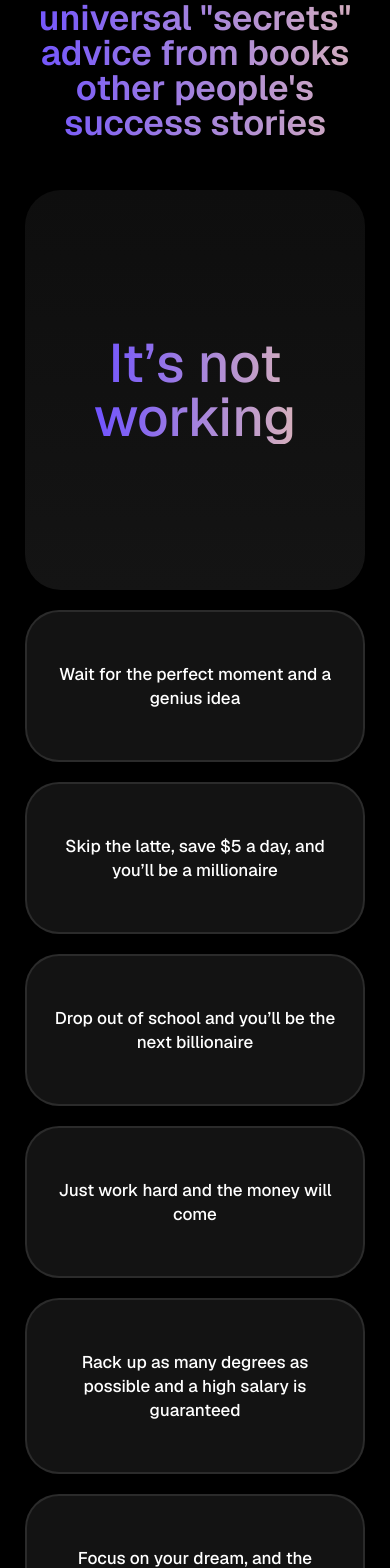
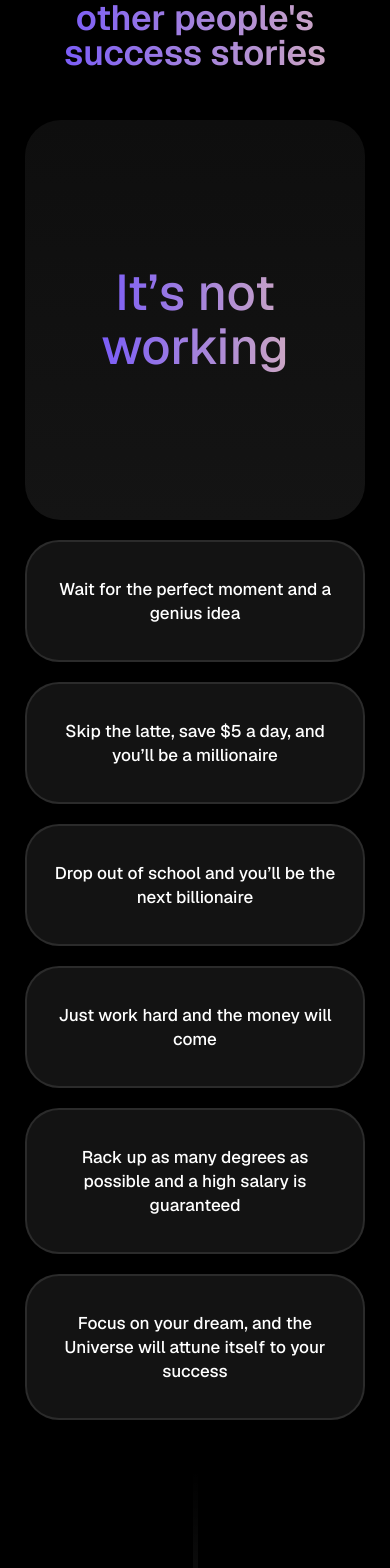
Before and after one commit to selbibegiyeva1/road-to-millionaire, a React (Vite) app: page / in a window 390 px wide. Shown: the part 4800-6368 px from the top of the page. Built offline with nearby package versions, Linux system fonts and the light colour scheme.

Commit message:
small changes

```diff
--- a/src/blocks/HowItWorks.jsx
+++ b/src/blocks/HowItWorks.jsx
@@ -21,7 +21,7 @@ function HowItWorks() {
 
     useEffect(() => {
         if (!triggerRef.current || !wordRefs.current.length) return;
-        if (window.innerWidth < 1560) return;
+        if (window.innerWidth < 1200) return;
 
         gsap.set(wordRefs.current, { color: "#FFFFFF33" });
 
@@ -35,7 +35,7 @@ function HowItWorks() {
 
         const st = ScrollTrigger.create({
             trigger: triggerRef.current,
-            start: "top 100px", // same breathing room as cards
+            start: "top 300px", // same breathing room as cards
             end: () => {
                 const perWord = 120; // px of scroll per word (tune to taste)
                 return "+=" + Math.max(window.innerHeight * 0.8, wordRefs.current.length * perWord);
@@ -55,7 +55,7 @@ function HowItWorks() {
     useLayoutEffect(() => {
         if (!worksRef.current) return;
 
-        if (window.innerWidth < 1560) return;
+        if (window.innerWidth < 1200) return;
 
         const ctx = gsap.context(() => {
             const cards = gsap.utils.toArray(".works .work");
@@ -204,7 +204,7 @@ function HowItWorks() {
                     </div>
                 </div>
 
-                <div ref={triggerRef} className="work-moto">
+                <div ref={triggerRef} className="work-moto" style={{ maxWidth: 1000 }}>
                     {text.split(" ").map((word, i) => (
                         <React.Fragment key={i}>
                             <span className="moto-word" ref={setWordRef}>
--- a/src/blocks/NotWorking.jsx
+++ b/src/blocks/NotWorking.jsx
@@ -20,7 +20,7 @@ function NotWorking() {
     // Top sticky: pin heading + not-working-block together
     useLayoutEffect(() => {
         if (!stickyRef.current || !blockRef.current) return;
-        if (window.innerWidth < 1560) return;
+        if (window.innerWidth < 1200) return;
 
         const ctx = gsap.context(() => {
             // NEW: prepare the heading for masking
@@ -107,7 +107,7 @@ function NotWorking() {
     // Bottom-head sticky word-by-word (keep your exact markup)
     useLayoutEffect(() => {
         if (!bottomRef.current) return;
-        if (window.innerWidth < 1560) return;
+        if (window.innerWidth < 1200) return;
 
         const wrapWordsPreserveSpans = (root) => {
             const walker = document.createTreeWalker(
@@ -200,7 +200,7 @@ function NotWorking() {
                 <center>
                     <div className="not-working-block" ref={blockRef}>
                         <div className='not-work-head'>
-                            <p>It’s not working</p>
+                            <p id="notHead">It’s not working</p>
                         </div>
                         <div className="not-work-point point-one">
                             <span>Wait for the perfect moment and a genius idea</span>
--- a/src/styles/HowItWorks.css
+++ b/src/styles/HowItWorks.css
@@ -4,7 +4,7 @@
 
 .how-it-works-block {
     margin: 0px auto 0px auto;
-    max-width: 1321px;
+    max-width: 1260px;
 }
 
 .blockHead.worksHead {
@@ -17,6 +17,7 @@
     margin-top: 50px;
     border-radius: 36px;
     height: 700px;
+    width: 100%;
 }
 
 .works::-webkit-scrollbar {
@@ -109,8 +110,8 @@
 }
 
 .work-block-head {
-    font-size: 64px;
-    line-height: 64px;
+    font-size: 62px;
+    line-height: 62px;
     letter-spacing: -3%;
     font-weight: 600;
     max-width: 380px;
@@ -209,9 +210,9 @@
 
 .work-moto {
     color: #FFFFFF33;
-    font-size: 88px;
+    font-size: 62px;
     font-weight: 600;
-    line-height: 88px;
+    line-height: 62px;
     margin-top: 75px;
 }
 
--- a/src/styles/NotWorking.css
+++ b/src/styles/NotWorking.css
@@ -26,8 +26,8 @@
 
 .working-head.working-two {
     max-width: 943px;
-    font-size: 48px;
-    line-height: 48px;
+    font-size: 38px;
+    line-height: 38px;
 }
 
 .not-working-block {
@@ -41,9 +41,10 @@
 
 .not-work-head {
     background: linear-gradient(to top, #141414, #0E0E0E);
-    height: 600px;
+    height: 500px;
+    max-width: 700px;
     border-radius: 36px;
-    padding: 80px 80px;
+    padding: 80px 50px;
     display: flex;
     align-items: center;
     justify-content: center;
@@ -52,6 +53,11 @@
 
 .not-work-head p {
     position: relative;
+}
+
+#notHead {
+    font-size: 80px;
+    line-height: 88px;
 }
 
 .not-work-head p .nw-reveal {
@@ -97,45 +103,45 @@
     position: absolute;
     border: 2px solid #FFFFFF1A;
     border-radius: 34px;
-    padding: 50px 25px;
+    padding: 35px 25px;
     font-weight: 500;
-    font-size: 24px;
+    font-size: 18px;
     line-height: 24px;
 }
 
 .not-work-point.point-one {
     top: 32px;
-    left: -5%;
+    left: -30%;
     max-width: 325px;
 }
 
 .not-work-point.point-two {
-    top: 300px;
-    left: -27%;
+    top: 230px;
+    left: -43%;
     max-width: 335px;
 }
 
 .not-work-point.point-three {
-    bottom: -72px;
-    left: 10%;
+    bottom: -70px;
+    left: -30%;
     max-width: 324px;
 }
 
 .not-work-point.point-four {
     bottom: -72px;
-    right: 10%;
+    right: -30%;
     max-width: 324px;
 }
 
 .not-work-point.point-five {
-    top: 300px;
-    right: -24%;
+    top: 250px;
+    right: -38%;
     max-width: 300px;
 }
 
 .not-work-point.point-six {
     top: 32px;
-    right: -27%;
+    right: -35%;
     max-width: 335px;
 }
 
@@ -161,7 +167,7 @@
     -webkit-text-fill-color: transparent;
 }
 
-@media(max-width: 1560px) {
+@media(max-width: 1200px) {
 
     .not-work-point.point-one,
     .not-work-point.point-two,
@@ -204,6 +210,7 @@
 
     .not-work-head {
         height: 520px;
+        max-width: 100%;
     }
 
     .not-working-block p {
@@ -224,7 +231,7 @@
     }
 
     .not-working-block p {
-        line-height: 72.5px;
+        line-height: 95px;
     }
 }
 
@@ -243,13 +250,13 @@
         line-height: 35px;
     }
 
-    .not-working-block p {
-        font-size: 54px;
-        line-height: 54px;
+    .not-work-head {
+        height: 400px;
     }
 
-    .not-work-head {
-        height: 400px;
+    #notHead {
+        font-size: 50px;
+        line-height: 54px;
     }
 
     .not-work-point span {
--- a/src/styles/Problem.css
+++ b/src/styles/Problem.css
@@ -4,7 +4,7 @@
 
 .problemBlock {
     margin: 0px auto 0px auto;
-    max-width: 1321px;
+    max-width: 1260px;
 }
 
 .blockSub {
@@ -14,10 +14,10 @@
 }
 
 .blockHead {
-    font-size: 72px;
+    font-size: 62px;
     font-weight: 600;
     max-width: 1000px;
-    line-height: 72px;
+    line-height: 62px;
     margin-top: 20px;
     letter-spacing: -3%;
 }
@@ -26,7 +26,7 @@
     display: grid;
     margin-top: 50px;
     grid-template-columns: repeat(2, 1fr);
-    grid-template-rows: auto 670px;
+    grid-template-rows: auto 600px;
     gap: 40px;
 }
 
@@ -167,10 +167,10 @@
 .issueHead {
     z-index: 2;
     margin-top: 25px;
-    font-size: 60px;
+    font-size: 48px;
     font-weight: 600;
     max-width: 720px;
-    line-height: 60px;
+    line-height: 48px;
 }
 
 .issueHead.issueHeadTwo {
--- a/src/styles/Solution.css
+++ b/src/styles/Solution.css
@@ -4,7 +4,7 @@
 
 .solutionBlock {
     margin: 0px auto 0px auto;
-    max-width: 1321px;
+    max-width: 1260px;
 }
 
 .blockHead.solutionHead {
@@ -22,11 +22,11 @@
     break-inside: avoid;
     border-radius: 36px;
     margin-bottom: 33px;
-    padding: 50px;
+    padding: 40px;
     height: 372.6666564941406px;
-    font-size: 48px;
+    font-size: 38px;
     font-weight: 600;
-    line-height: 48px;
+    line-height: 38px;
 }
 
 .solutionGrid div p {
@@ -66,7 +66,7 @@
 
 .solutionGrid2 {
     display: grid;
-    max-width: 1321px;
+    max-width: 1260px;
     grid-template-columns: repeat(3, 1fr);
     gap: 32px;
     margin: auto;
@@ -87,7 +87,7 @@
     font-weight: 600;
 }
 
-@media(max-width: 1440px) {
+@media(max-width: 1024px) {
     .solutionGrid {
         columns: 1;
     }
```
